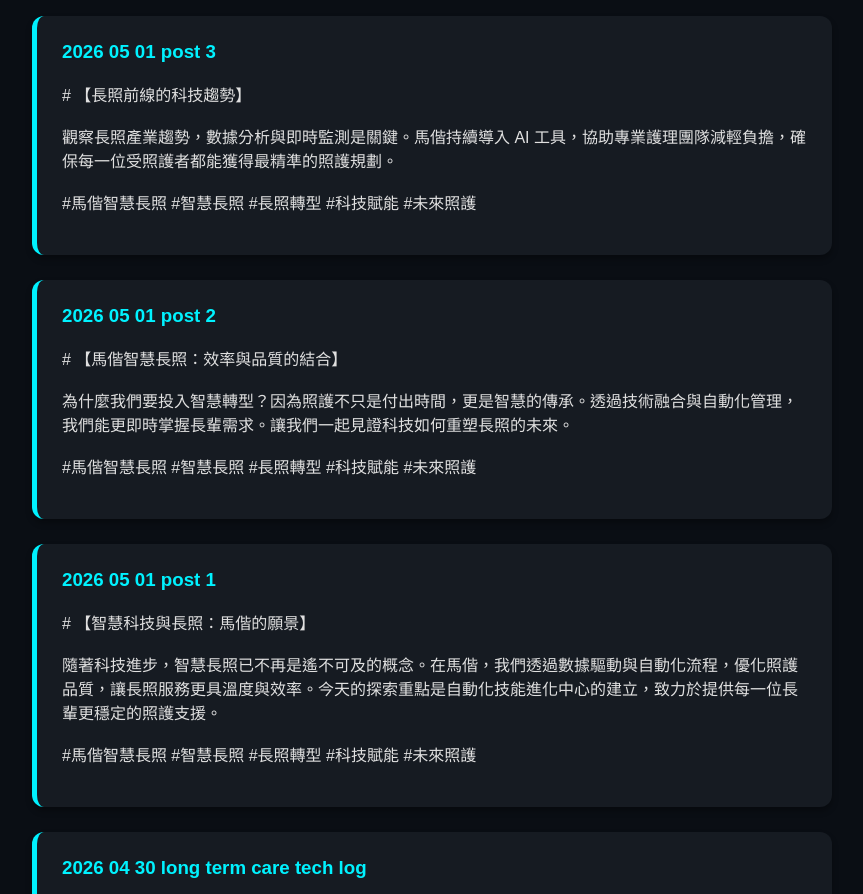
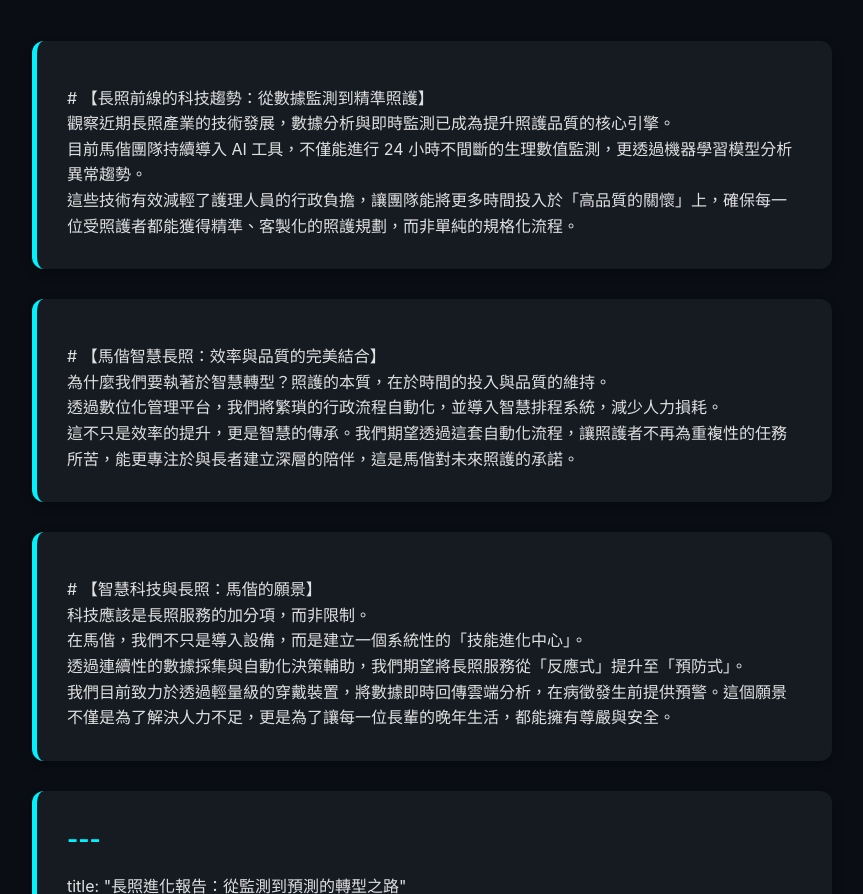
Before and after one commit to openclaw19830331-tw/mackay-smart-care, a website: page index.html in a window 1280 px wide. Shown: the part 142-1036 px from the top of the page, without its empty margins (208-1071 px from the left). Drawn offline with Linux system fonts and the light colour scheme.

Commit message:
Update content with expanded post text

```diff
--- a/index.html
+++ b/index.html
@@ -4,36 +4,40 @@
     <meta charset="UTF-8">
     <title>馬偕智慧長照 | 技能進化中心</title>
     <style>
-        body { background: #0a0e14; color: #e0e0e0; font-family: sans-serif; max-width: 800px; margin: 40px auto; padding: 20px; }
-        .post { background: #161b22; padding: 25px; border-radius: 12px; margin-bottom: 25px; border-left: 5px solid #00f2ff; box-shadow: 0 4px 6px rgba(0,0,0,0.3); }
-        h1 { color: #00f2ff; text-align: center; margin-bottom: 40px; }
-        h3 { color: #00f2ff; margin-top: 0; }
-        svg { display: block; margin: 40px auto; }
+        body { background: #0a0e14; color: #e0e0e0; font-family: 'Inter', sans-serif; max-width: 800px; margin: 40px auto; padding: 20px; line-height: 1.6; }
+        .post { background: #161b22; padding: 30px; border-radius: 12px; margin-bottom: 30px; border-left: 5px solid #00f2ff; box-shadow: 0 4px 10px rgba(0,0,0,0.4); }
+        h1 { color: #00f2ff; text-align: center; margin-bottom: 50px; }
+        h3 { color: #00f2ff; margin-top: 0; font-size: 1.5rem; margin-bottom: 15px; }
+        p { font-size: 1.1rem; color: #c9d1d9; }
     </style>
 </head>
 <body>
     <h1>MACKAY SMART CARE</h1>
     <div id="posts">
-<div class="post"><h3>2026 05 01 post 3</h3><p>
-# 【長照前線的科技趨勢】<br>
-<br>
-觀察長照產業趨勢，數據分析與即時監測是關鍵。馬偕持續導入 AI 工具，協助專業護理團隊減輕負擔，確保每一位受照護者都能獲得最精準的照護規劃。<br>
-<br>
-#馬偕智慧長照 #智慧長照 #長照轉型 #科技賦能 #未來照護<br></p></div>
-<div class="post"><h3>2026 05 01 post 2</h3><p>
-# 【馬偕智慧長照：效率與品質的結合】<br>
-<br>
-為什麼我們要投入智慧轉型？因為照護不只是付出時間，更是智慧的傳承。透過技術融合與自動化管理，我們能更即時掌握長輩需求。讓我們一起見證科技如何重塑長照的未來。<br>
-<br>
-#馬偕智慧長照 #智慧長照 #長照轉型 #科技賦能 #未來照護<br></p></div>
-<div class="post"><h3>2026 05 01 post 1</h3><p>
+<div class="post">
+<h3></h3>
+# 【長照前線的科技趨勢：從數據監測到精準照護】<br>
+觀察近期長照產業的技術發展，數據分析與即時監測已成為提升照護品質的核心引擎。<br>
+目前馬偕團隊持續導入 AI 工具，不僅能進行 24 小時不間斷的生理數值監測，更透過機器學習模型分析異常趨勢。<br>
+這些技術有效減輕了護理人員的行政負擔，讓團隊能將更多時間投入於「高品質的關懷」上，確保每一位受照護者都能獲得精準、客製化的照護規劃，而非單純的規格化流程。<br>
+</div>
+<div class="post">
+<h3></h3>
+# 【馬偕智慧長照：效率與品質的完美結合】<br>
+為什麼我們要執著於智慧轉型？照護的本質，在於時間的投入與品質的維持。<br>
+透過數位化管理平台，我們將繁瑣的行政流程自動化，並導入智慧排程系統，減少人力損耗。<br>
+這不只是效率的提升，更是智慧的傳承。我們期望透過這套自動化流程，讓照護者不再為重複性的任務所苦，能更專注於與長者建立深層的陪伴，這是馬偕對未來照護的承諾。<br>
+</div>
+<div class="post">
+<h3></h3>
 # 【智慧科技與長照：馬偕的願景】<br>
-<br>
-隨著科技進步，智慧長照已不再是遙不可及的概念。在馬偕，我們透過數據驅動與自動化流程，優化照護品質，讓長照服務更具溫度與效率。今天的探索重點是自動化技能進化中心的建立，致力於提供每一位長輩更穩定的照護支援。<br>
-<br>
-#馬偕智慧長照 #智慧長照 #長照轉型 #科技賦能 #未來照護<br></p></div>
-<div class="post"><h3>2026 04 30 long term care tech log</h3><p>
----<br>
+科技應該是長照服務的加分項，而非限制。<br>
+在馬偕，我們不只是導入設備，而是建立一個系統性的「技能進化中心」。<br>
+透過連續性的數據採集與自動化決策輔助，我們期望將長照服務從「反應式」提升至「預防式」。<br>
+我們目前致力於透過輕量級的穿戴裝置，將數據即時回傳雲端分析，在病徵發生前提供預警。這個願景不僅是為了解決人力不足，更是為了讓每一位長輩的晚年生活，都能擁有尊嚴與安全。<br>
+</div>
+<div class="post">
+<h3>---</h3>
 title: "長照進化報告：從監測到預測的轉型之路"<br>
 date: 2026-04-30<br>
 tags: [馬偕智慧長照, 智慧長照, 技術進化, 長照轉型, AI預測照護, 科技賦能, 連續性照護]<br>
@@ -50,11 +54,7 @@ tags: [馬偕智慧長照, 智慧長照, 技術進化, 長照轉型, AI預測照
 智慧長照的經營，不應止於單一設備的堆疊，而是在於如何利用這些數位化的洞察，為每一位長者建立一套連續性的精準照護體系。我們持續迭代技術，目標在於讓科技賦能照顧者，確保精準的照護資源能更及時地傳遞，落實真正的智慧長照願景。<br>
 <br>
 #馬偕智慧長照 #智慧長照 #技術進化 #長照轉型 #AI預測照護 #科技賦能 #連續性照護 #未來長照趨勢<br>
-</p></div>
+</div>
     </div>
-    <svg width="200" height="200" viewBox="0 0 200 200">
-        <circle cx="100" cy="100" r="80" fill="none" stroke="#00f2ff" stroke-width="4" stroke-dasharray="10,10"/>
-        <text x="50%" y="50%" text-anchor="middle" fill="#00f2ff" font-size="20">技能進化中</text>
-    </svg>
 </body>
 </html>
```
